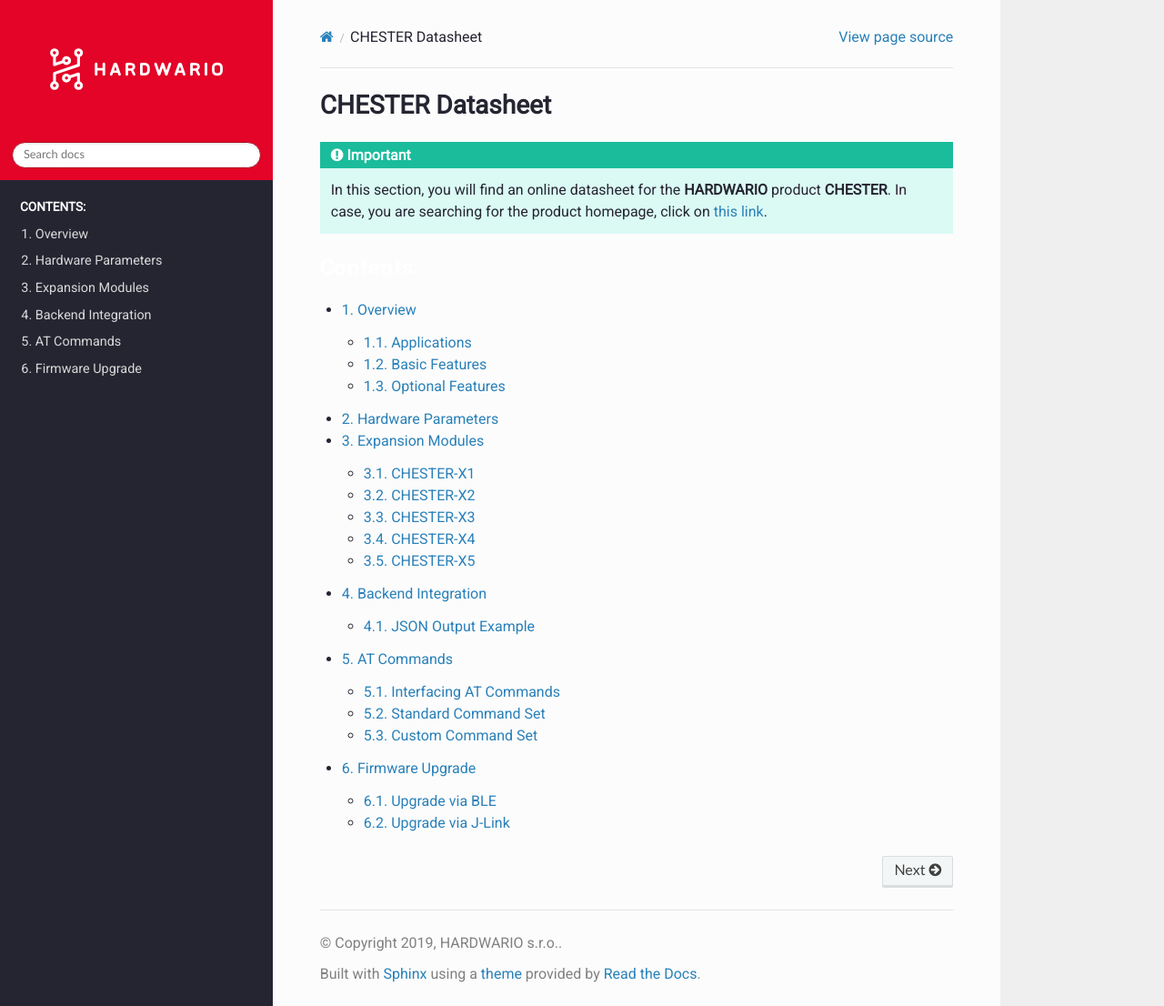
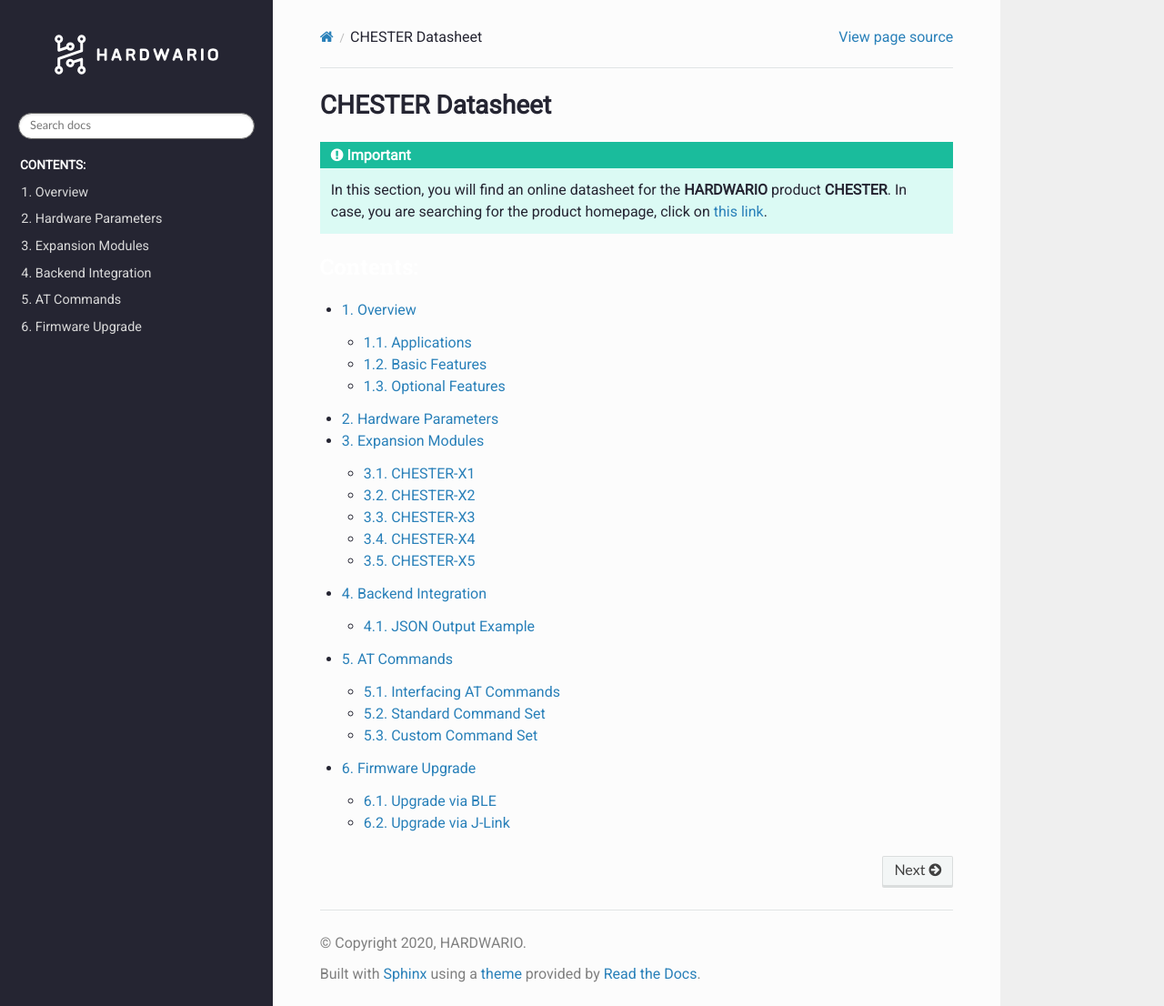
Before and after one commit to hardwario/doc-chester-g1, a Sphinx documentation site: the page built from source/index.rst, in a window 1280 px wide and 1106 px high. Shown: the whole window at 91% size. Built offline with Sphinx 7.4.7 and the Read the Docs theme 2.0.0, drawn with Linux system fonts in a browser that asks for light colours.

Commit message:
Update styles + copyright

```diff
--- a/source/_static/css/custom.css
+++ b/source/_static/css/custom.css
@@ -12,22 +12,30 @@
     margin-bottom: 0;
 }
 .wy-side-nav-search {
-background-color: #E30427;
+background-color: #252532;
+margin: 0px;
+padding: 0 20px;
 }
 
 .wy-side-nav-search>a{
     content:url('../hw-logo-white.svg');
     max-width: 100%;
+    margin: 0!important;
 }
 .wy-side-nav-search>a:hover{
-    background-color: #E30427;
+    background-color: #252532;
 }
 .wy-nav-side {
 background: #252532;
 }
 .wy-side-nav-search input[type=text]{
-    border-color: #b1031e;
+    border-color: #666;
 }
 .caption-text{
     color: white;
 }
+
+.wy-side-nav-search .version{
+    color: #666;
+    display: none;
+}
--- a/source/conf.py
+++ b/source/conf.py
@@ -18,8 +18,8 @@
 # -- Project information -----------------------------------------------------
 
 project = 'CHESTER'
-copyright = '2019, HARDWARIO s.r.o.'
-author = 'HARDWARIO s.r.o.'
+copyright = '2020, HARDWARIO'
+author = 'HARDWARIO'
 
 
 # -- General configuration ---------------------------------------------------
```
